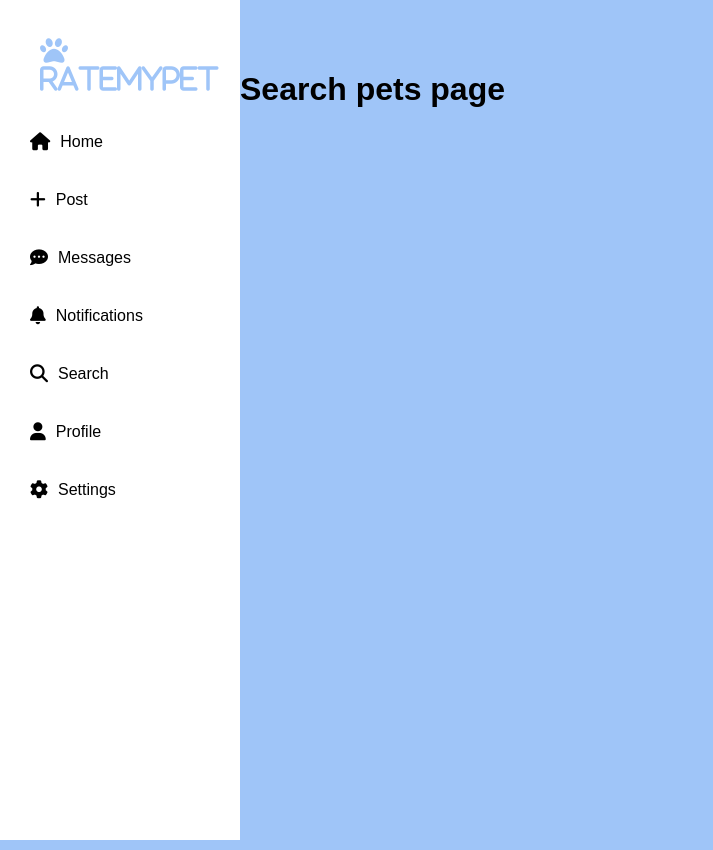
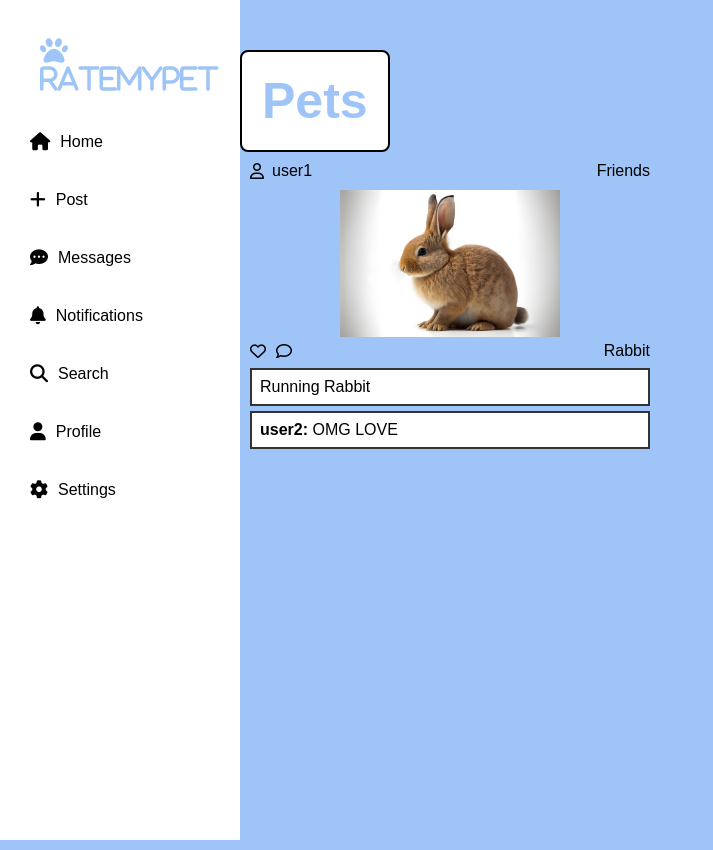
Before and after one commit to sb-fzqk/ratemypet_project, a Django app: page /search/pets/ in a window 1280 px wide. Shown: the whole page, without its empty margins (0-713 px from the left). Run offline with Django 3.2, Linux system fonts and the light colour scheme; the visitor is signed in with stand-in values (Sample User, id 1).

Commit message:
update pets and users search

```diff
--- a/templates/ratemypet/pets.html
+++ b/templates/ratemypet/pets.html
@@ -6,6 +6,51 @@
 {% endblock %}
 
 {% block body_block %}
-<h1>Search pets page</h1>
+    <div class="feed">
+        <!-- do we it to be named after the chosen pet?? -->
+    <h1> Pets</h1>
+
+    {#  for post in posts -> loop through all the posts of the chosen pet#}
+    <div class="post">
+
+        <div class="post-header">
+            <div class="user-info">
+                <i class="fa-regular fa-user"></i>
+                <!-- instead of span, {get the username}  -->
+                <span>user1</span>
+            </div>
+            <!-- add an if statement - button to make people be friends with each other -->
+            <span class="friends">Friends</span>
+        </div>
+
+
+        <div class="post-image">
+            <!-- put the post.image instead of hard coding it  -->
+            <img src="{% static 'images/rabbit.jpg' %}" alt="Rabbit">
+        </div>
+
+        <div class="post-actions">
+            <!-- make heart a button connent it to the database  -->
+            <i class="fa-regular fa-heart"></i>
+            <!-- make comment a button to see all the other comments -->
+            <i class="fa-regular fa-comment"></i>
+            <!-- get the pet category -->
+            <span class="pet-type">Rabbit</span>
+        </div>
+
+
+        <div class="post-caption">
+            <!-- get he post caption -->
+            Running Rabbit
+        </div>
+
+
+        <div class="post-comment">
+            <!-- get the most recent comment  -->
+            <b>user2:</b> OMG LOVE
+        </div>
+
+    </div>
+    </div>
 
 {% endblock %}
```
Also changed, not shown: templates/ratemypet/users.html (+47 -1 lines).
